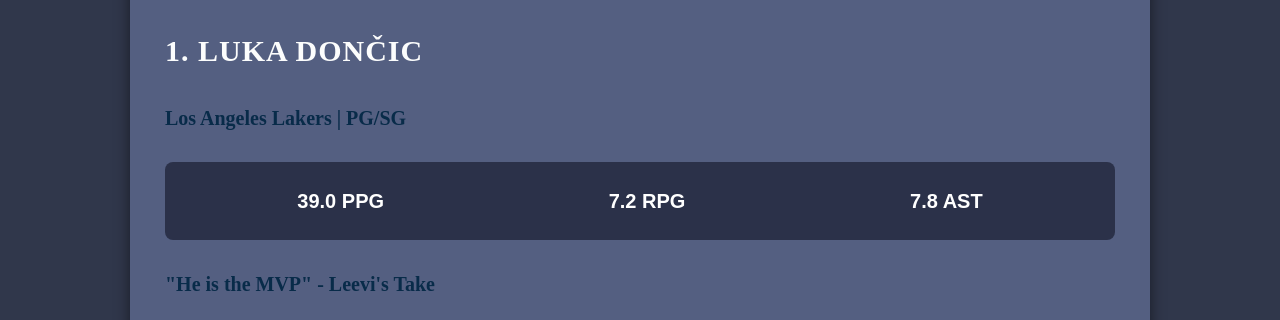
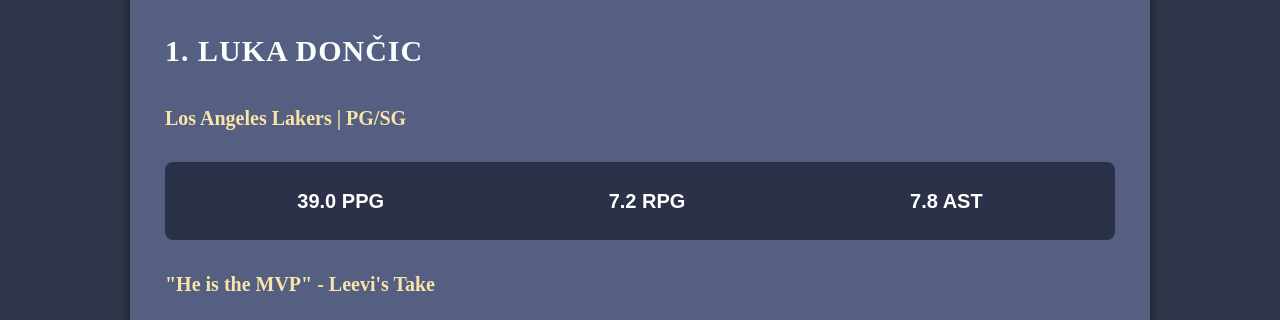
Before and after one commit to kohtalaleevi/5-Standout-Players, a plain HTML site: page my top 5.html in a window 1280 px wide. Shown: the part 929-1249 px from the top of the page. Drawn offline with Linux system fonts and the light colour scheme.

Commit message:
färgändring på en rubrik och raderade oänvanda bilder från filerna

```diff
--- a/style.css
+++ b/style.css
@@ -193,7 +193,7 @@ padding: 50px 20px;
 }
 
 .player-card h3 {
-    color: rgb(8, 43, 73);
+    color: rgb(250, 228, 169);
     font-size: 20px;
     margin-bottom: 20px;
 }
```
Also changed, not shown: GettyImages-2201246952.webp (deleted), Mo-Bamba.jpg (deleted), curry.jpg (deleted), davion.jpg (deleted), luka player card.jpg (deleted), luka.jpg (deleted), matisse.jpg (deleted), mo-bamba2.jpg (deleted).
